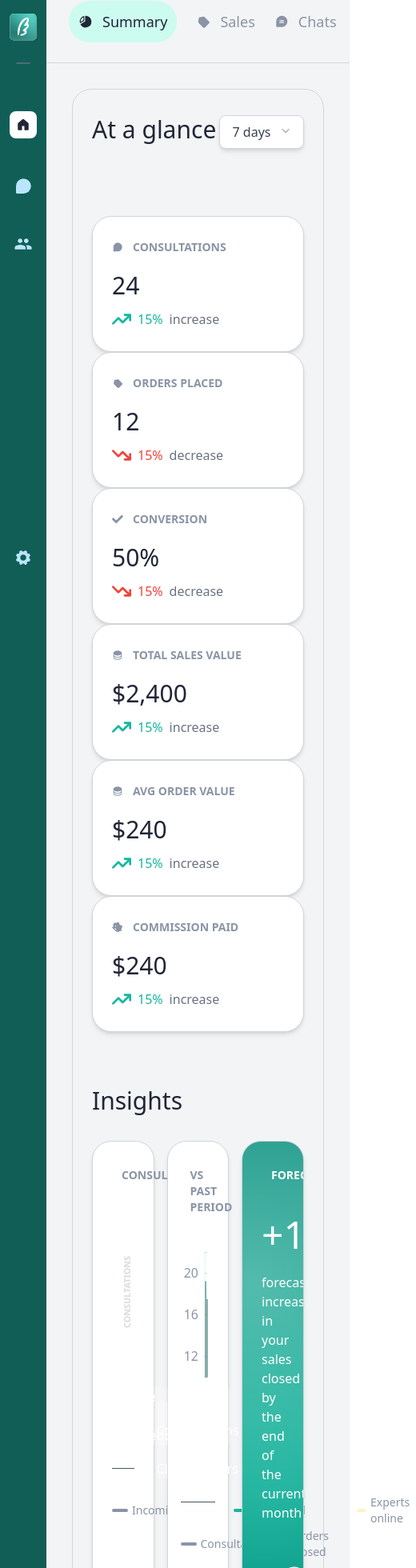
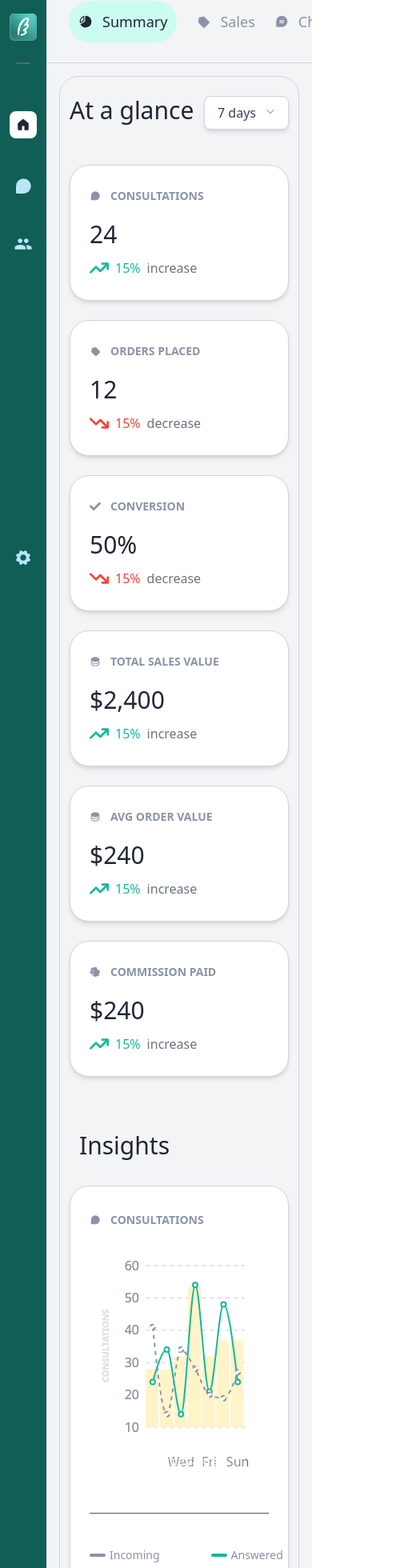
Before and after one commit to duokobia/wingman-dashboard, a React (Create React App) app: page / in a window 390 px wide. Shown: the part 15-1975 px from the top of the page at 80% size, 520 px wide, since content can reach past the window. Built offline with nearby package versions, Linux system fonts and the light colour scheme.

Commit message:
feat: Make app responsive (#9)

```diff
--- a/src/components/Content.tsx
+++ b/src/components/Content.tsx
@@ -23,13 +23,13 @@ const Content = () => {
     ];
 
   return (
-    <main className=' min-h-screen m-8 border-gray-300 border-[1.3px] rounded-3xl'>
+    <main className='max-w-full min-h-screen m-4 md:m-8 border-gray-300 border-[1.3px] rounded-3xl'>
       <section className='atAGlance'>
-        <div className='my-4 mx-6 py-4 flex justify-between'>
+        <div className='my-2 md:my-4 mx-3 md:mx-6 py-4 flex justify-between'>
         <h1 className='text-3xl text-wingman-black'>At a glance</h1>
         <Dropdown />
         </div>
-        <div className='grid w-full grid-flow-row-dense grid-cols-1 xs:gap-8 lg:mb-0 mt-16 md:mt-8 lg:mt-8 lg:max-w-full lg:grid-cols-3 md:gap-2 lg:gap-8  py-1 px-6'>
+        <div className='grid w-full grid-flow-row-dense grid-cols-1 gap-6 lg:mb-0 mt-6 md:mt-8 lg:mt-8 lg:max-w-full sm:grid-cols-2 lg:grid-cols-3 sm:gap-4 md:gap-6 lg:gap-8 py-1 px-3 md:px-6'>
 
           <div className='flex flex-col rounded-3xl border-gray-300 border-[0.82px] shadow-md px-6 py-7 gap-2 bg-white'>
             <h2 className='title font-semibold text-sm text-wingman-lightgray flex items-center gap-3 mb-3'><PiChatTeardropFill />CONSULTATIONS</h2>
@@ -70,7 +70,7 @@ const Content = () => {
       <div className='my-4 mx-6 py-4 flex justify-between'>
         <h1 className='text-3xl text-wingman-black'>Insights</h1>
         </div>
-        <div className="grid grid-cols-3 gap-4 lg:grid-cols-[5fr_2fr_2fr] mx-6 mb-6">
+        <div className="grid grid-cols-1 sm:grid-cols-2 gap-4 sm:gap-4 lg:gap-4 lg:grid-cols-[5fr_2fr_2fr] mx-3 md:mx-6 mb-6">
           <div className="bg-white py-8 rounded-3xl  border-gray-300 border-[0.82px] shadow-md px-6">
           <h2 className='title font-semibold text-sm text-wingman-lightgray flex items-center gap-3 mb-8'><PiChatTeardropFill />CONSULTATIONS</h2>
           <ConsultationsBarChart data={data} height={300} barColor="#fff3c8" />
@@ -85,7 +85,7 @@ const Content = () => {
           <h2 className='title font-semibold text-sm text-wingman-lightgray flex items-center gap-3 mb-10'><BsFillBarChartLineFill />VS PAST PERIOD</h2>
           <div style={{ width: '100%', height: '330px' }}>
           <PastPeriodBarcharts />
-          <div className='border-b-[0.82px] border-b-gray-600 mt-6 mb-5'></div>
+          <div className='border-b-[0.82px] border-b-gray-600 mt-1 md:mt-6 mb-2 md:mb-5'></div>
           <div className="flex gap-2 pt-3">
             <LegendComponent color="#8A94A6" label="Consultations" />
             <LegendComponent color="#15B79F" label="Orders closed" />
--- a/src/components/MainSection.tsx
+++ b/src/components/MainSection.tsx
@@ -1,11 +1,9 @@
-import React from 'react'
-// import SideNav from './SideNav'
 import Content from './Content'
 import Header from './Header'
 
 const MainSection = () => {
   return (
-    <div className='bg-gray-100 text-gray-500 flex flex-col w-full'>
+    <div className='bg-gray-100 text-gray-500 flex flex-col max-w-full overflow-x-hidden'>
       <Header />
       <Content />
     </div>
```
